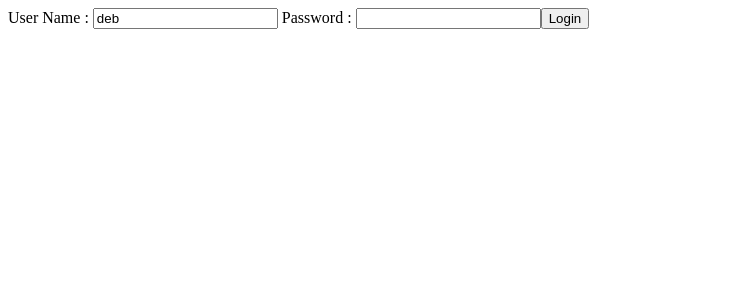
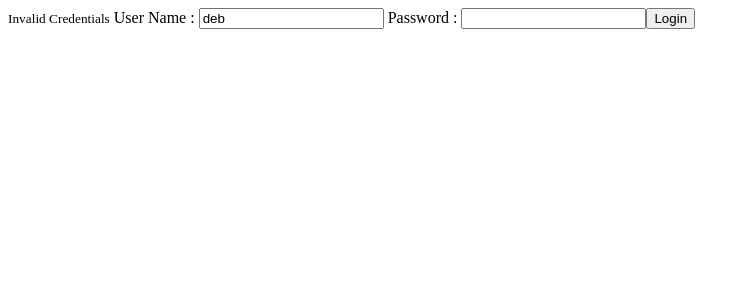
Before and after one commit to debbiswas09/Full_Stack_Angular-Springboot, an Angular app in the folder frontend/todo/: page / in a window 1280 px wide. Both pictures are taken after a click on the button "Login". Shown: the top 300 px of the page, without its empty margins (0-750 px from the left). Built offline with nearby package versions, Linux system fonts and the light colour scheme.

Commit message:
added hardcoded authentication logic

```diff
--- a/frontend/todo/src/app/login/login.component.html
+++ b/frontend/todo/src/app/login/login.component.html
@@ -1,3 +1,5 @@
+<small *ngIf="invalidLogin">{{errorMessage}}</small>
+
 User Name : <input type="text" name="username" [(ngModel)] = "username"  >
 Password :  <input type="password" name="password" [(ngModel)] = "password">
 
--- a/frontend/todo/src/app/login/login.component.ts
+++ b/frontend/todo/src/app/login/login.component.ts
@@ -9,9 +9,16 @@ export class LoginComponent {
 
   username = 'deb';
   password = '';
+  errorMessage = 'Invalid Credentials';
+  invalidLogin = false;
 
   handleLogin(){
-    console.log(this.username)
+    //console.log(this.username)
+    if(this.username==="deb" && this.password=== 'dummy'){
+      this.invalidLogin= false
+    }else{
+      this.invalidLogin=true
+    }
 
   }
 
```
